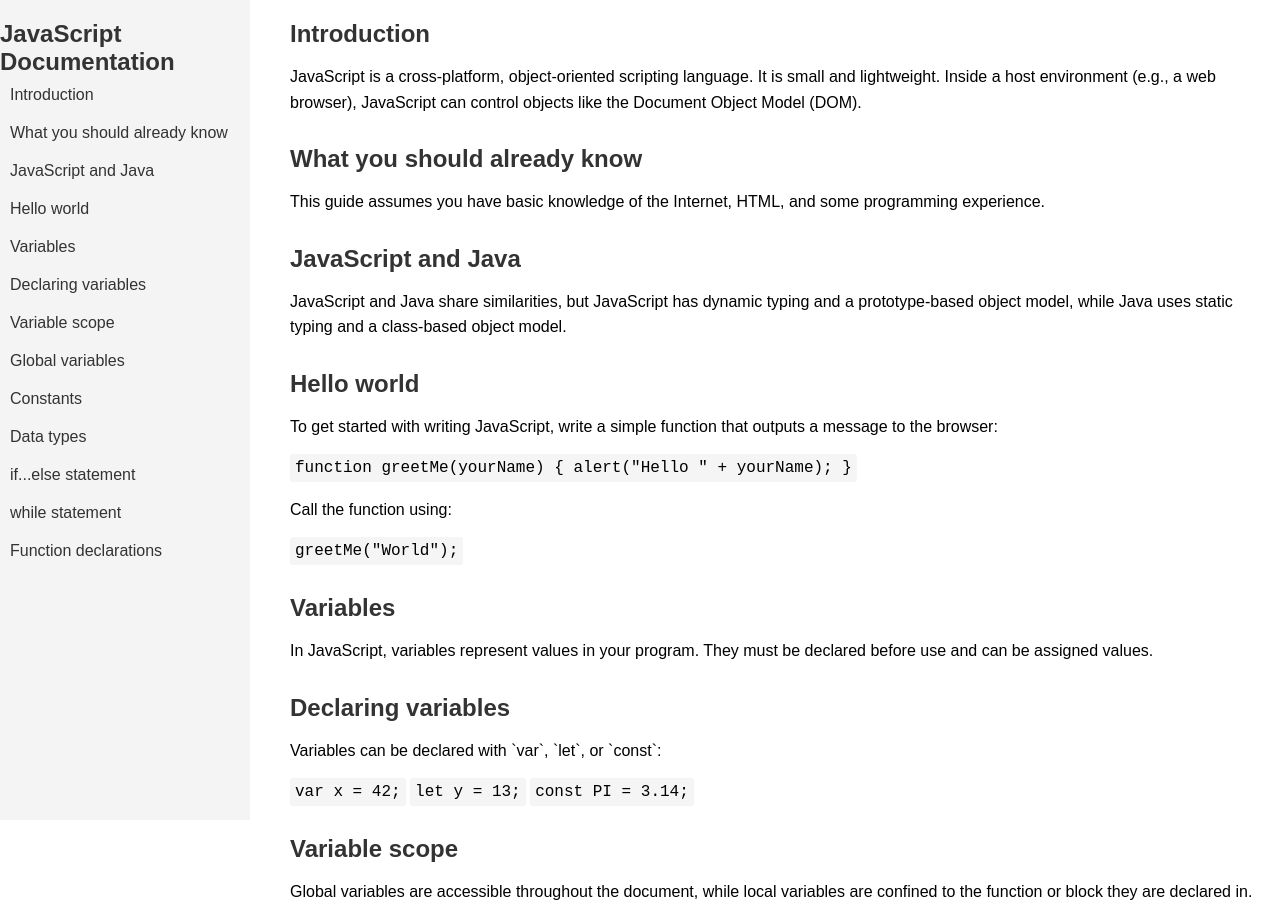
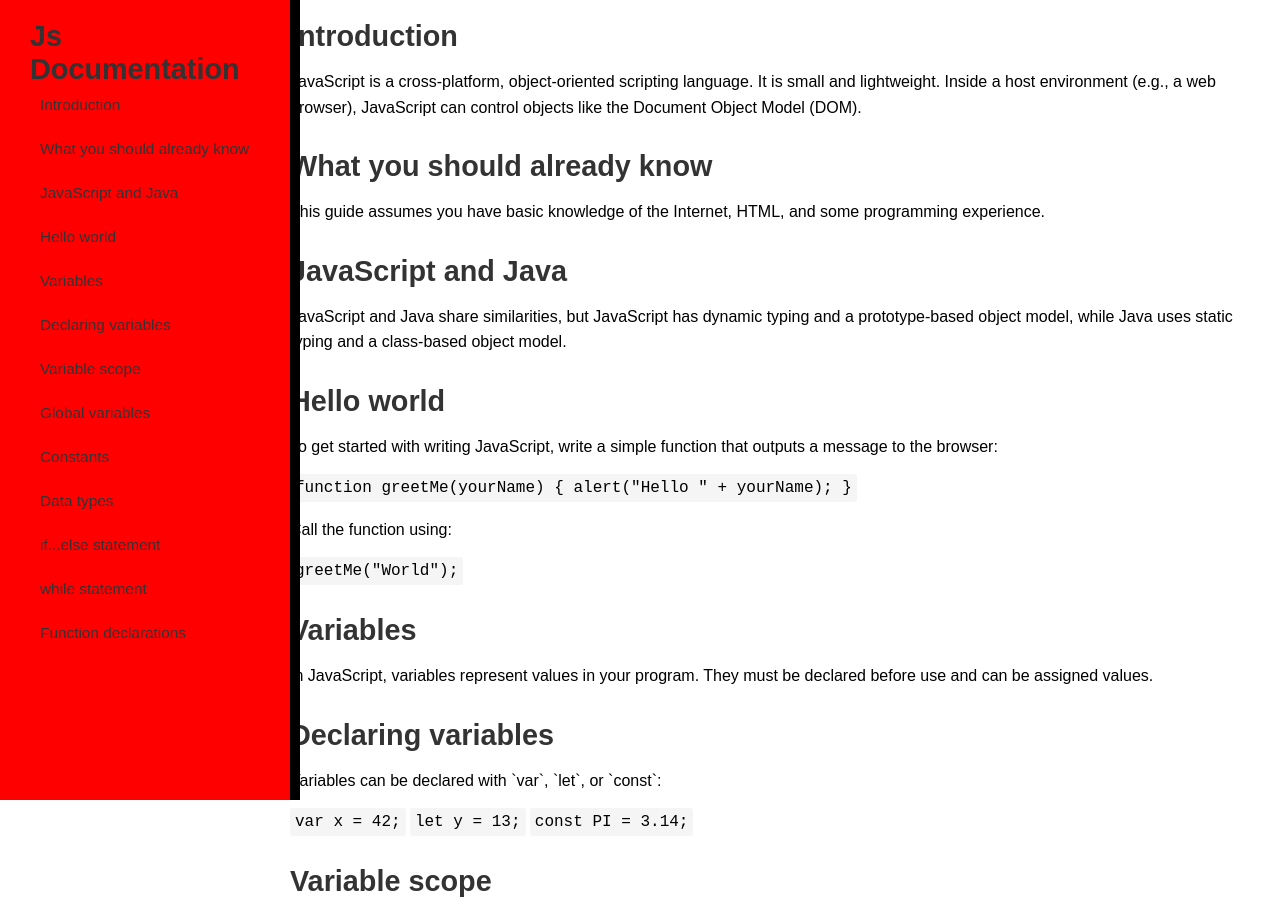
Before and after one commit to vincenttwizere/Technical-Documentation-Page, a plain HTML site: page index.html in a window 1280 px wide. Shown: the top 908 px of the page. Drawn offline with Linux system fonts and the light colour scheme.

Commit message:
updating styles

```diff
--- a/index.html
+++ b/index.html
@@ -10,7 +10,7 @@
 
 <!-- Navigation Bar -->
 <nav id="navbar">
-    <header>JavaScript Documentation</header>
+    <header>Js Documentation</header>
     <a href="#Introduction" class="nav-link">Introduction</a>
     <a href="#What_you_should_already_know" class="nav-link">What you should already know</a>
     <a href="#JavaScript_and_Java" class="nav-link">JavaScript and Java</a>
--- a/styles.css
+++ b/styles.css
@@ -3,18 +3,29 @@ body {
     font-family: Arial, sans-serif;
     margin: 0;
     padding: 0;
+    box-sizing: border-box;
+    font-size: 15.36px;
     display: flex;
     flex-direction: row;
 }
 
+
 #navbar {
-    width: 250px;
-    background-color: #f4f4f4;
+    width: 300px;
+    background-color: red;
     position: fixed;
-    height: 100%;
-    padding-top: 20px;
+    scroll-behavior: smooth;
+    height: 100vh;
+    padding: 20px 30px;
+    border-right: 10px solid black;
+    z-index: 10;
+    box-sizing: border-box;
 }
 
+.nav-link{
+    height: 24px;
+
+}
 #main-doc {
     margin-left: 270px;
     padding: 20px;
@@ -26,7 +37,7 @@ body {
 }
 
 header {
-    font-size: 1.5rem;
+    font-size: 28.8px;
     font-weight: bold;
     color: #333;
 }
```
